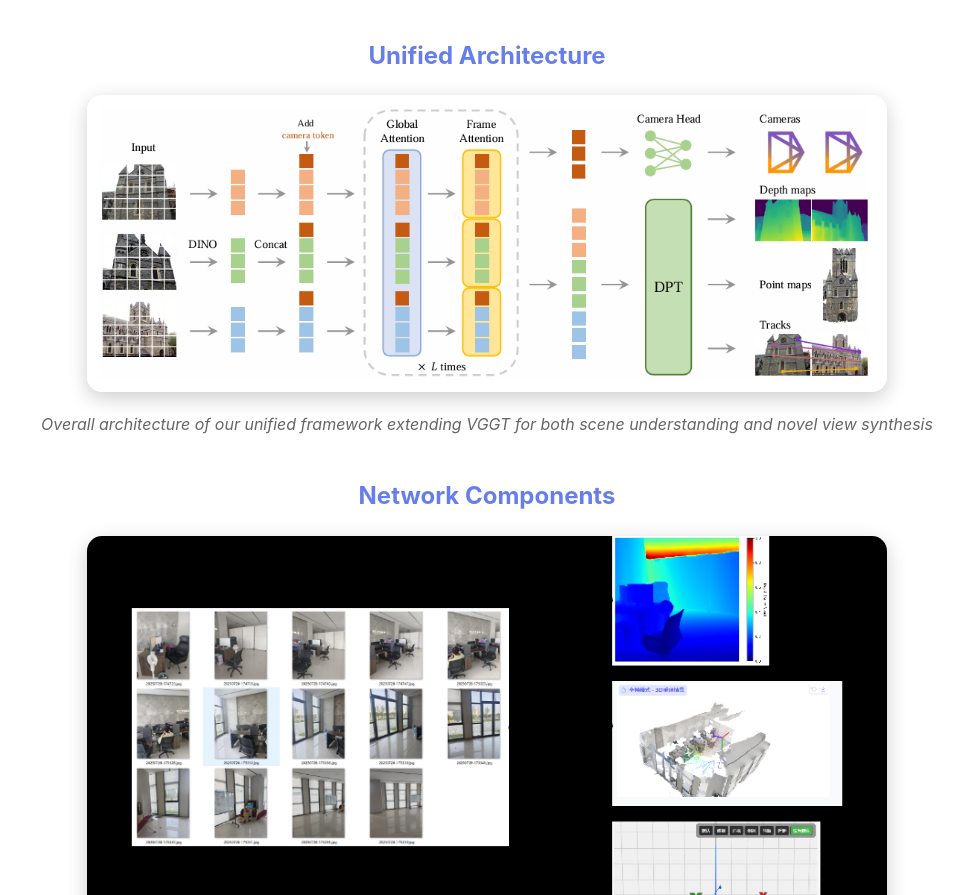
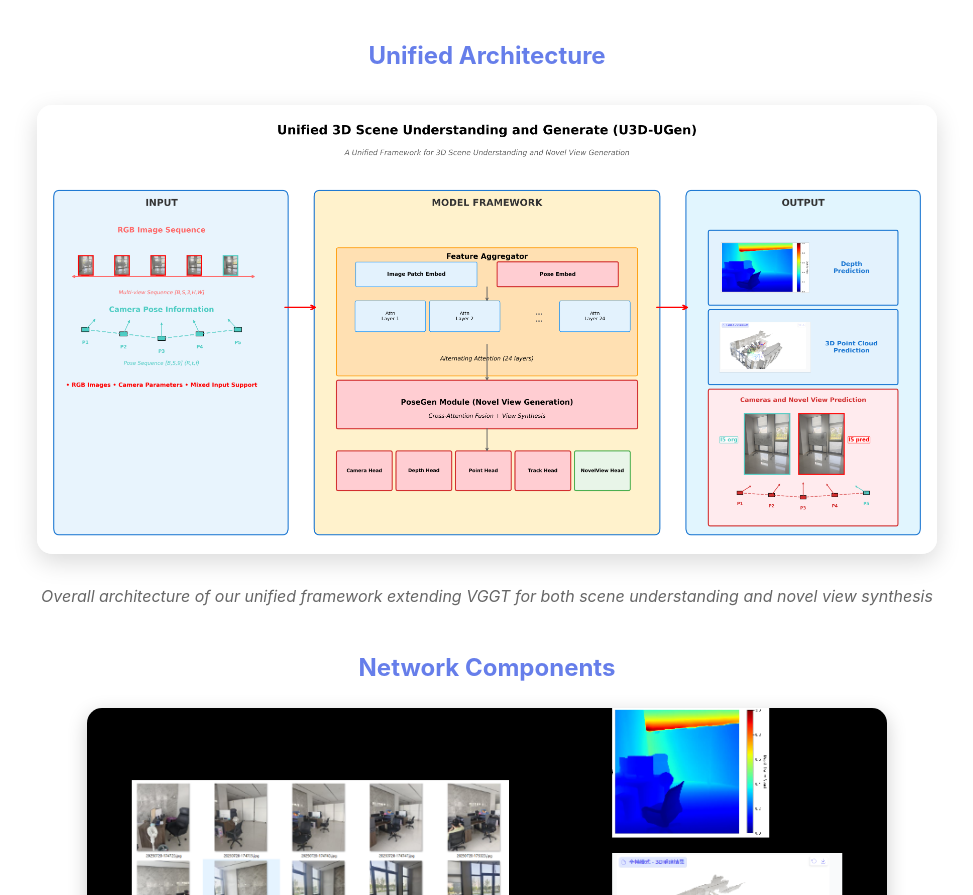
Before and after one commit to oxm/uao-3d, a plain HTML site: page index.html in a window 1280 px wide. Shown: the part 1166-2061 px from the top of the page, without its empty margins (153-1126 px from the left). Drawn offline with Linux system fonts and the light colour scheme.

Commit message:
docs(网页): 添加框架示意图并更新样式
添加U3D_UGen框架示意图并为其创建新的CSS样式，包括悬停效果
更新index.html中图片引用路径以使用新添加的示意图

```diff
--- a/index.html
+++ b/index.html
@@ -193,6 +193,21 @@
             box-shadow: 0 6px 20px rgba(0,0,0,0.2);
         }
 
+        .framework-image {
+            width: 100%;
+            max-width: 900px;
+            height: auto;
+            margin: 30px auto;
+            display: block;
+            border-radius: 15px;
+            box-shadow: 0 8px 25px rgba(0,0,0,0.15);
+            transition: transform 0.3s ease;
+        }
+
+        .framework-image:hover {
+            transform: scale(1.02);
+        }
+
         .viz-caption {
             padding: 15px;
             font-size: 0.9rem;
@@ -287,7 +302,7 @@
 
                 <div class="architecture-section">
                     <h3 style="color: #667eea; margin-bottom: 20px; font-size: 1.5rem;">Unified Architecture</h3>
-                    <img src="images/image_000.png" alt="Unified 3D Scene Understanding and Generation Architecture" class="architecture-image">
+                    <img src="images/U3D_UGen_Framework_Diagram.png" alt="U3D-UGen Framework" class="framework-image">
                     <p style="margin-top: 15px; color: #666; font-style: italic;">Overall architecture of our unified framework extending VGGT for both scene understanding and novel view synthesis</p>
                 </div>
 
```
Also changed, not shown: images/U3D_UGen_Framework_Diagram.png (added).
